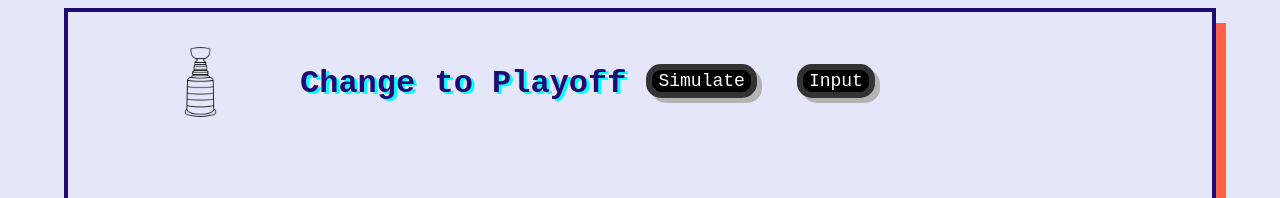
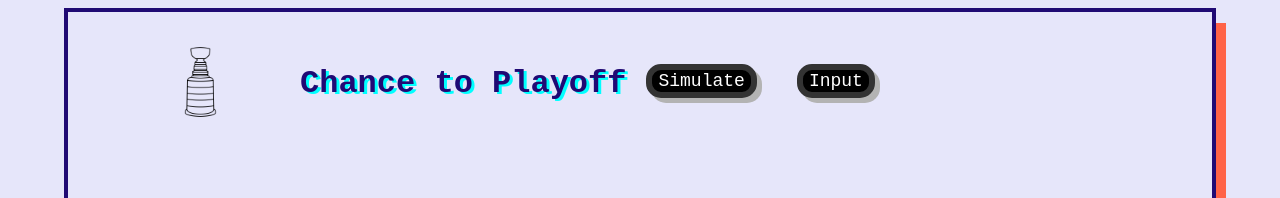
Before and after one commit to Hiipivahalko/playoff-chance-frontend, a React (Create React App) app: page / in a window 1280 px wide. Shown: the top 198 px of the page. Built offline with nearby package versions, Linux system fonts and the light colour scheme.

Commit message:
type fix in header

```diff
--- a/src/App.js
+++ b/src/App.js
@@ -21,7 +21,7 @@ const Header = () => {
       <Link to='/'>
         <img className="cup" src={cup} alt='stanley cup'/>
       </Link>
-      <h1>Change to Playoff</h1>
+      <h1>Chance to Playoff</h1>
       <Link to='/simulate'>
         <button className='menu-btn' >Simulate</button>
       </Link>
```
